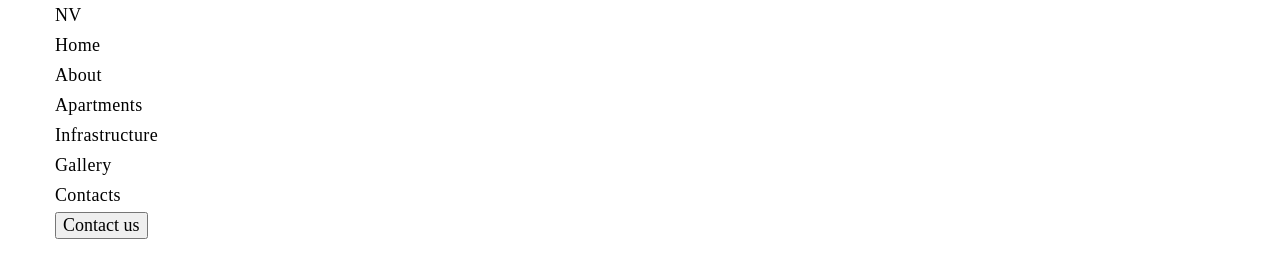
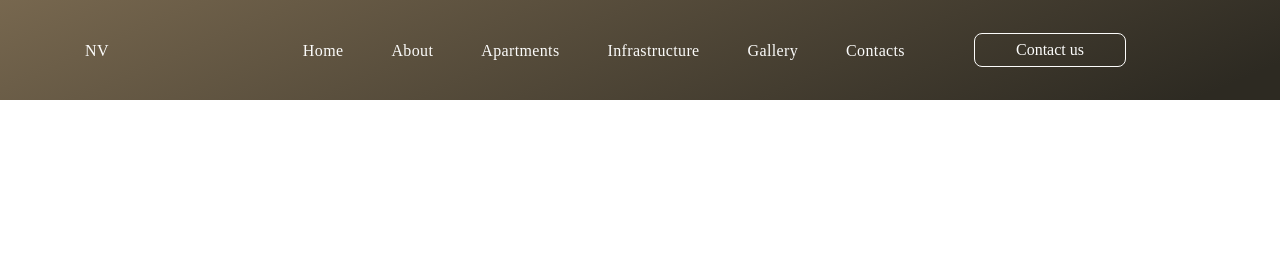
Before and after one commit to Alexuber/nice-view, a website built with Parcel: page src/index.html in a window 1280 px wide. Built offline with nearby package versions, Linux system fonts and the light colour scheme.

Commit message:
yn-header

```diff
--- a/src/partials/header.html
+++ b/src/partials/header.html
@@ -1,9 +1,9 @@
 <body>
   <header class="header">
-    <div class="container">
+    <div class="container header__container">
       <a class="logo" href="">NV</a>
       <nav class="nav">
-        <ul>
+        <ul class="nav__list header__container">
           <li class="nav__item">
             <a class="nav__link" href="">Home</a>
           </li>
@@ -24,7 +24,32 @@
           </li>
         </ul>
       </nav>
+
+      <!-- <scroll-container>
+        <scroll-page id="">Home</scroll-page>
+        <scroll-page id="about-us">About</scroll-page>
+        <scroll-page id="apartments">Apartments</scroll-page>
+        <scroll-page id="infrastructure">Infrastructure</scroll-page>
+         <scroll-page id="gallery">Gallery</scroll-page>
+        <scroll-page id="contacts">Contacts</scroll-page>
+      </scroll-container> -->
       <button class="header__button">Contact us</button>
+      <!-- <button
+        class="menu-toggle js-open-menu"
+        aria-expanded="false"
+        aria-controls="mobile-menu"
+      >
+        <svg class="icon__burger" width="24" height="24">
+          <use href=""></use>
+        </svg>
+      </button>
     </div>
-  </header>
+  </header> -->
+  <!-- <script
+    defer
+    src="https://cdnjs.cloudflare.com/ajax/libs/body-scroll-lock/3.1.5/bodyScrollLock.min.js"
+    integrity="sha512-HowizSDbQl7UPEAsPnvJHlQsnBmU2YMrv7KkTBulTLEGz9chfBoWYyZJL+MUO6p/yBuuMO/8jI7O29YRZ2uBlA=="
+    crossorigin="anonymous"
+  ></script>
+  <script defer src="./js/mobile-menu.js"></script> -->
 </body>
--- a/src/sass/base/_common.scss
+++ b/src/sass/base/_common.scss
@@ -8,21 +8,28 @@ body {
   }
 
 .container {
+  padding-left: 20px;
+  padding-right: 20px;
   margin-left: auto;
   margin-right: auto;
-    padding-left: 15px;
-    padding-right: 15px;
 
+  // mobile
   @media screen and (max-width: 767px) {
-      max-width: 480px;
+    max-width: 320px;
   }
 
-    @media screen and (min-width: $tablet) {
+  // tablet
+  @media screen and (min-width: 768px) {
     width: 768px;
+    padding-left: 32px;
+    padding-right: 32px;
   }
 
-    @media screen and (min-width: $desctop) {
-      width: 1200px;
+  // desctop
+  @media screen and (min-width: 1280px) {
+    width: 1280px;
+    padding-left: 85px;
+    padding-right: 85px;
   }
 }
 
--- a/src/sass/index.scss
+++ b/src/sass/index.scss
@@ -13,3 +13,6 @@
 @import './layout/gallery';
 @import './layout/contacts';
 @import './layout/footer';
+@import './layout/mobile-menu';
+
+// @import './base/modern-normalize';
--- a/src/sass/layout/_header.scss
+++ b/src/sass/layout/_header.scss
@@ -0,0 +1,121 @@
+.header {
+    font-style: normal;
+    font-weight: 400;
+    font-size: 16px;
+    line-height: calc(19 / 16);
+    color: #FCFCFB;
+    background: linear-gradient(336.93deg, #2D2A22 5.7%, #7E6D53 108.98%);
+}
+.header__container {
+    display: flex;
+    align-items: center;
+    justify-content: space-between;
+    padding-top: 26px;
+    padding-bottom: 26px;
+    min-height: 80px;
+}
+.nav__list,
+.header__button {
+    display: none;
+}
+
+
+@media screen and (min-width:768px) {
+    .header__container{
+        min-height: 100px;
+    }
+    .nav__list {
+        display: flex;
+    }
+    .nav__link {
+        padding-top: 41px;
+        padding-bottom: 40px;
+    }
+    .header__container {
+        padding-top: 0;
+        padding-bottom: 0;
+
+    }
+
+
+    // .nav__list {
+    //     display: flex;
+    // }
+    .nav__item:not(:last-child) {
+        margin-right: 32px;
+    }
+    // .logo {
+    //     display: block;
+    //     justify-content: space-between;
+    //     width: 56px;
+    //     // margin-right: 83px;
+    // }
+
+
+
+}
+
+@media screen and (min-width: 1280px) {
+    .header__button {
+        display: block;
+        border-radius: 8px;
+        padding: 4px 29px;
+        min-width: 152px;
+        font-size: 16px;
+        font-weight: 300;
+        line-height: calc(24 / 16);
+        cursor: pointer;
+        background-color: transparent;
+        border: 1px solid #FCFCFB;
+        color: #FCFCFB;
+        // &:hover,
+        // &:focus {
+        //     background-color: #188ce8;
+        //
+        // }
+    }
+    .logo {
+        margin-right: 125px;
+    }
+    .nav__list {
+        margin-right: auto;
+    }
+    .nav__item:not(:last-child) {
+         margin-right: 48px;
+     }
+}
+
+// a {
+//     display: inline-block;
+//     width: 50px;
+//     text-decoration: none;
+// }
+
+// nav,
+// scroll-container {
+//     display: block;
+//     margin: 0 auto;
+//     text-align: center;
+// }
+
+// nav {
+//     width: 339px;
+//     padding: 5px;
+//     border: 1px solid black;
+// }
+
+// scroll-container {
+//     display: block;
+//     width: 350px;
+//     height: 200px;
+//     overflow-y: scroll;
+//     scroll-behavior: smooth;
+// }
+
+// scroll-page {
+//     display: flex;
+//     align-items: center;
+//     justify-content: center;
+//     height: 100%;
+//     font-size: 5em;
+// }
```
Also changed, not shown: src/sass/layout/_mobile-menu.scss (added). Lines whose indentation alone changed are shown as unchanged.
